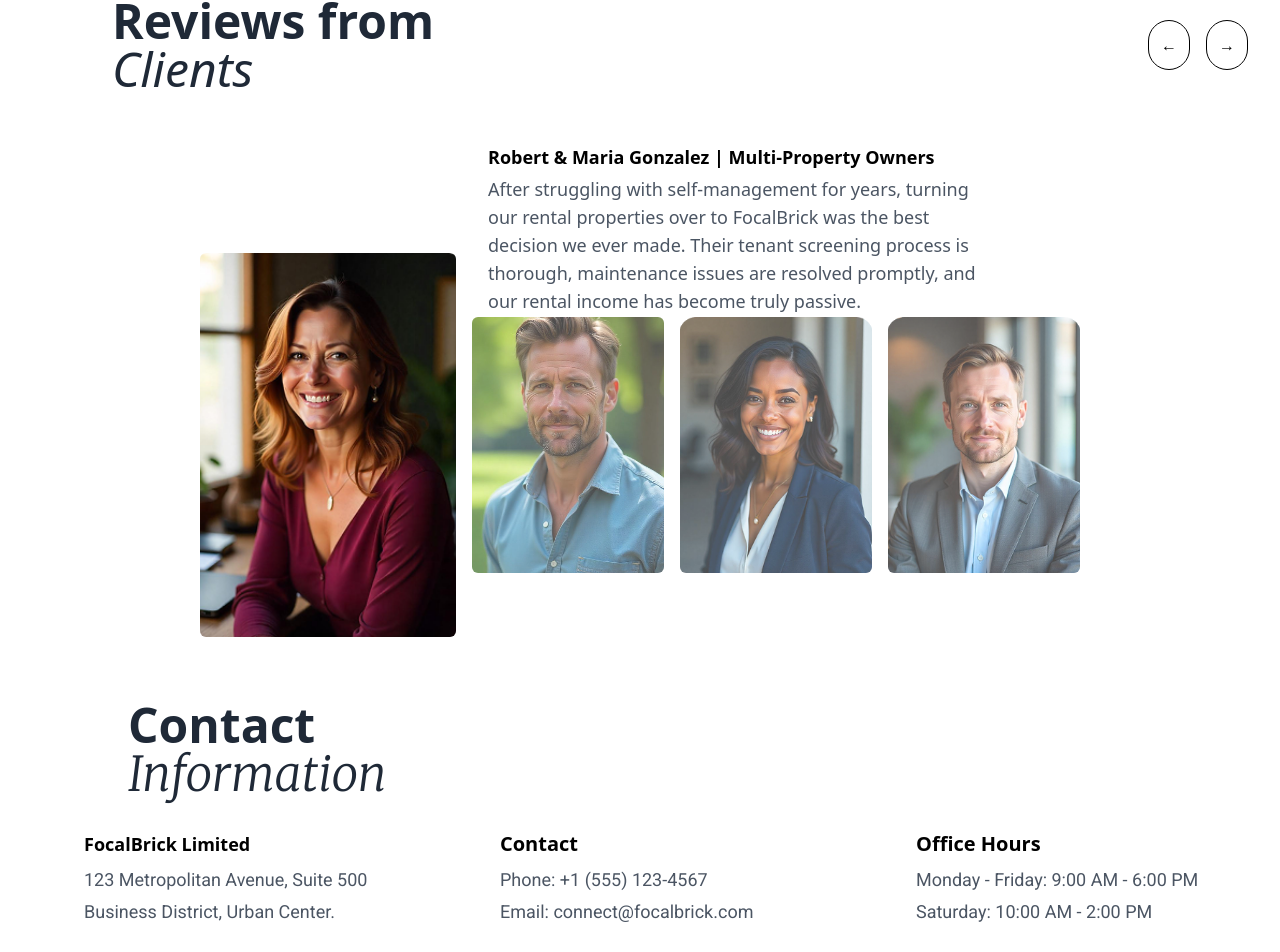
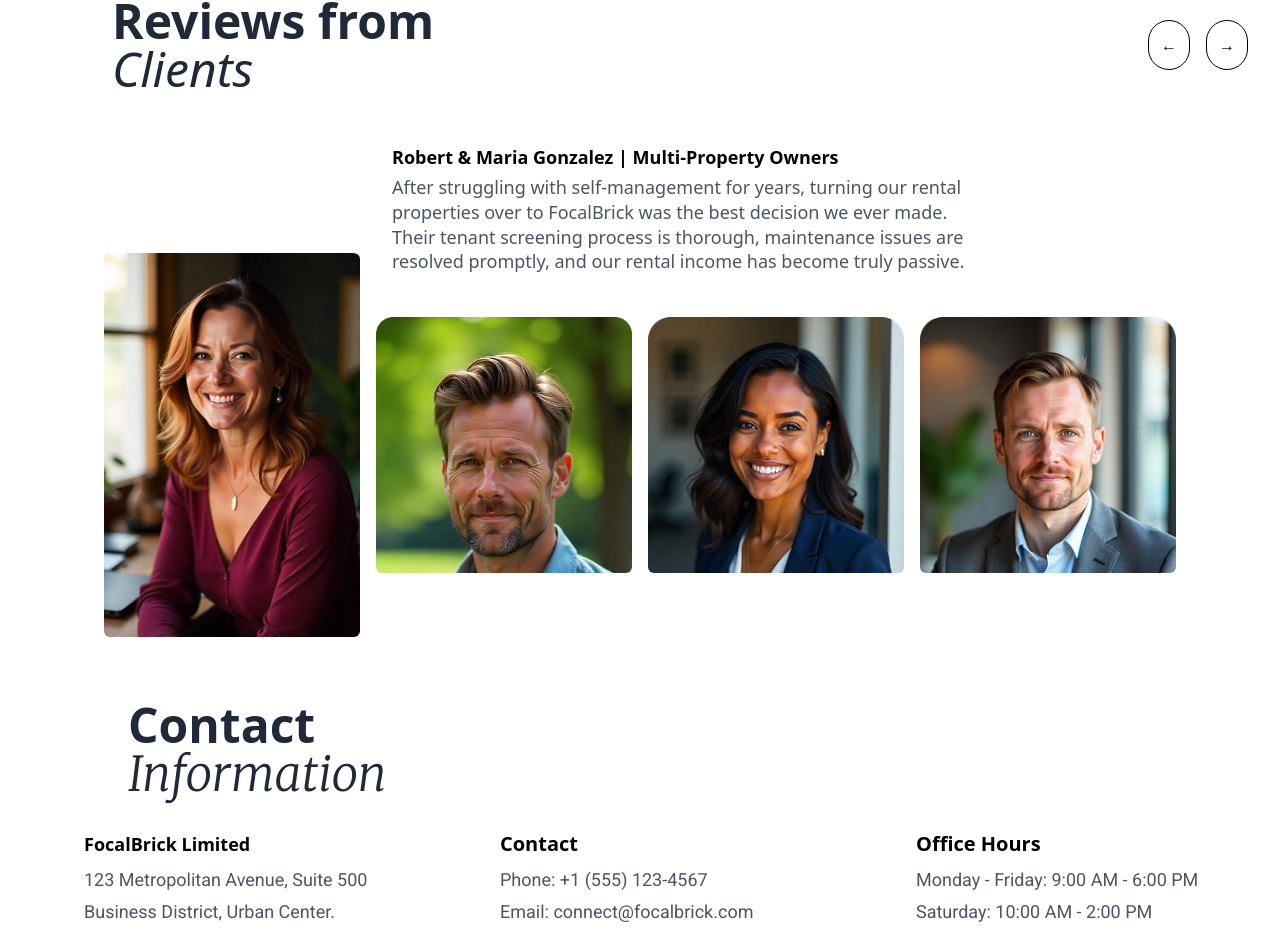
Before and after one commit to adeoyetunmise/FocalBrick, a React (Vite) app: page / in a window 1280 px wide. Shown: the part 3992-4944 px from the top of the page. Built offline with nearby package versions, Linux system fonts and the light colour scheme; a web font is replaced by a local one.

Commit message:
Reviews from client fixed

```diff
--- a/src/component/ReviewsFromClients.tsx
+++ b/src/component/ReviewsFromClients.tsx
@@ -68,23 +68,23 @@ const ReviewsFromClients: React.FC = () => {
             {currentIndex === index && (
               <div
                 className={`absolute top-[-110px] ${
-                  index < 2 ? 'left-72' : 'right-72'
-                } w-[500px] text-left`} // Increased width to accommodate text
+                  index === 0 ? 'left-72' :
+                  index === 1 ? 'left-[550px]' :
+                  index === 2 ? 'right-[570px]' : 'right-72'
+                } w-[500px] text-left`}
               >
                 <h4 className="text-lg font-semibold mb-1">{review.header}</h4>
-                <p className="text-gray-600 text-lg ">{review.text}</p>
+                <p className="text-gray-600 text-lg leading-snug w-[600px] ">{review.text}</p>
               </div>
             )}
             {/* Thumbnails */}
             <div
-              className={`transition-all duration-500 ${
-                currentIndex === index ? 'w-64 h-96' : 'w-48 h-64 opacity-70'
-              }`}
+              className={`transition-all duration-500 relative ${currentIndex === index ? 'w-64 h-96' : 'w-64 h-64'}`}
             >
               <img
                 src={review.image}
                 alt="Client"
-                className="w-full h-full object-cover rounded-md cursor-pointer"
+                className="w-full h-full object-cover object-top rounded-md cursor-pointer"
                 onClick={() => setCurrentIndex(index)}
               />
             </div>
```
